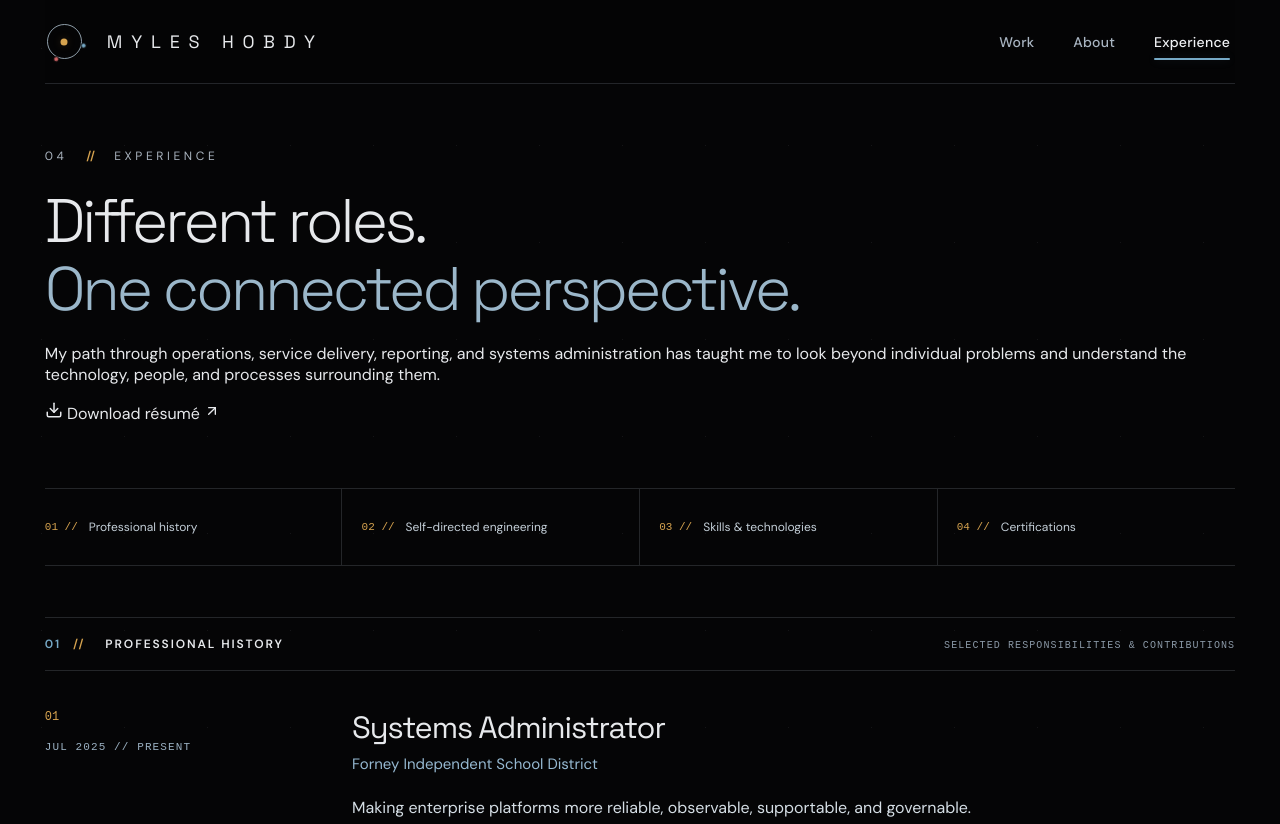
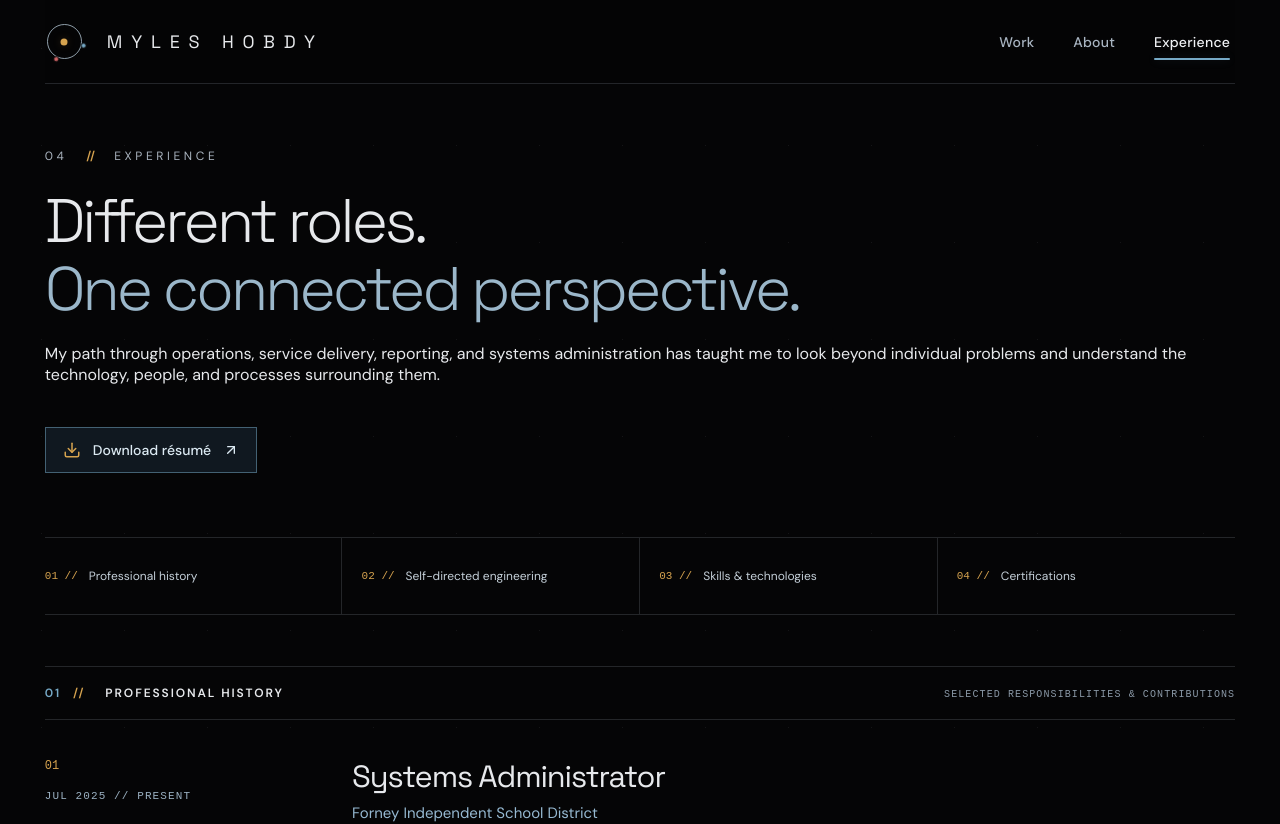
Before and after one commit to casual-loops/mylesh-portfolio, a Next.js app: page /experience in a window 1280 px wide. Shown: the top 824 px of the page. Built offline with nearby package versions, Linux system fonts and the light colour scheme.

Commit message:
style: add résumé download CTAs to Experience

```diff
--- a/app/globals.css
+++ b/app/globals.css
@@ -1011,3 +1011,11 @@ body:before{background-image:radial-gradient(#b8c1cb .55px,transparent .8px);opa
  html{scroll-behavior:auto;}
  .back-to-top{transition:none;}
 }
+
+/* Résumé download CTAs: distinct from the page-section navigation. */
+.experience-resume-link{display:inline-flex;align-items:center;gap:12px;margin-top:26px;padding:13px 17px;border:1px solid rgba(118,169,198,.5);color:#DCEAF3;background:#101820;font-size:14px;font-weight:500;transition:border-color .2s,background .2s;}
+.experience-resume-link:hover{border-color:#9DC5DF;background:#1B2833;color:#FFF;}
+.experience-resume-link svg:first-child,.experience-next a svg:first-child{color:#D6A34F;}
+.experience-next{scroll-margin-top:110px;}
+.experience-next a{gap:10px;}
+@media(prefers-reduced-motion:reduce){.experience-resume-link{transition:none;}}
```
